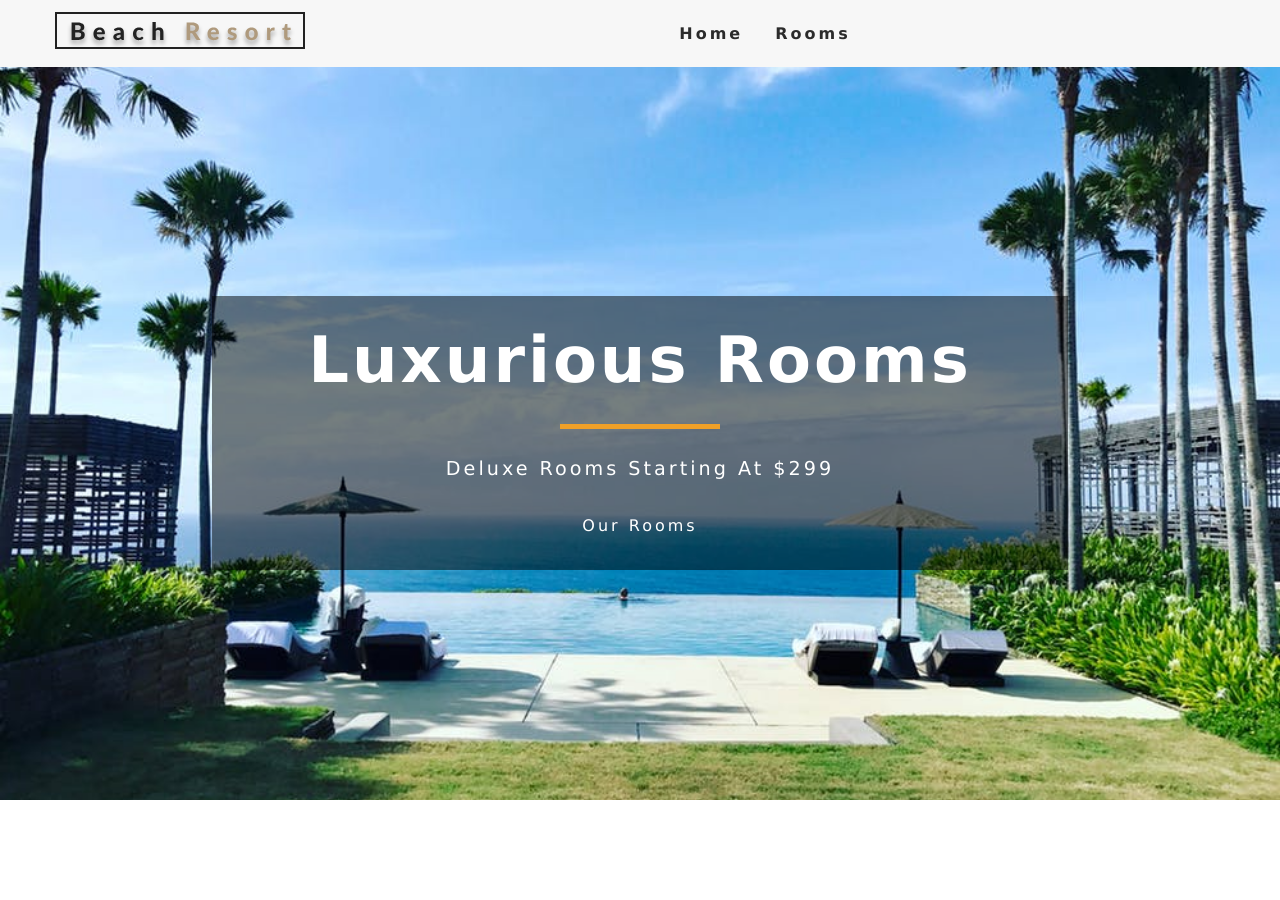
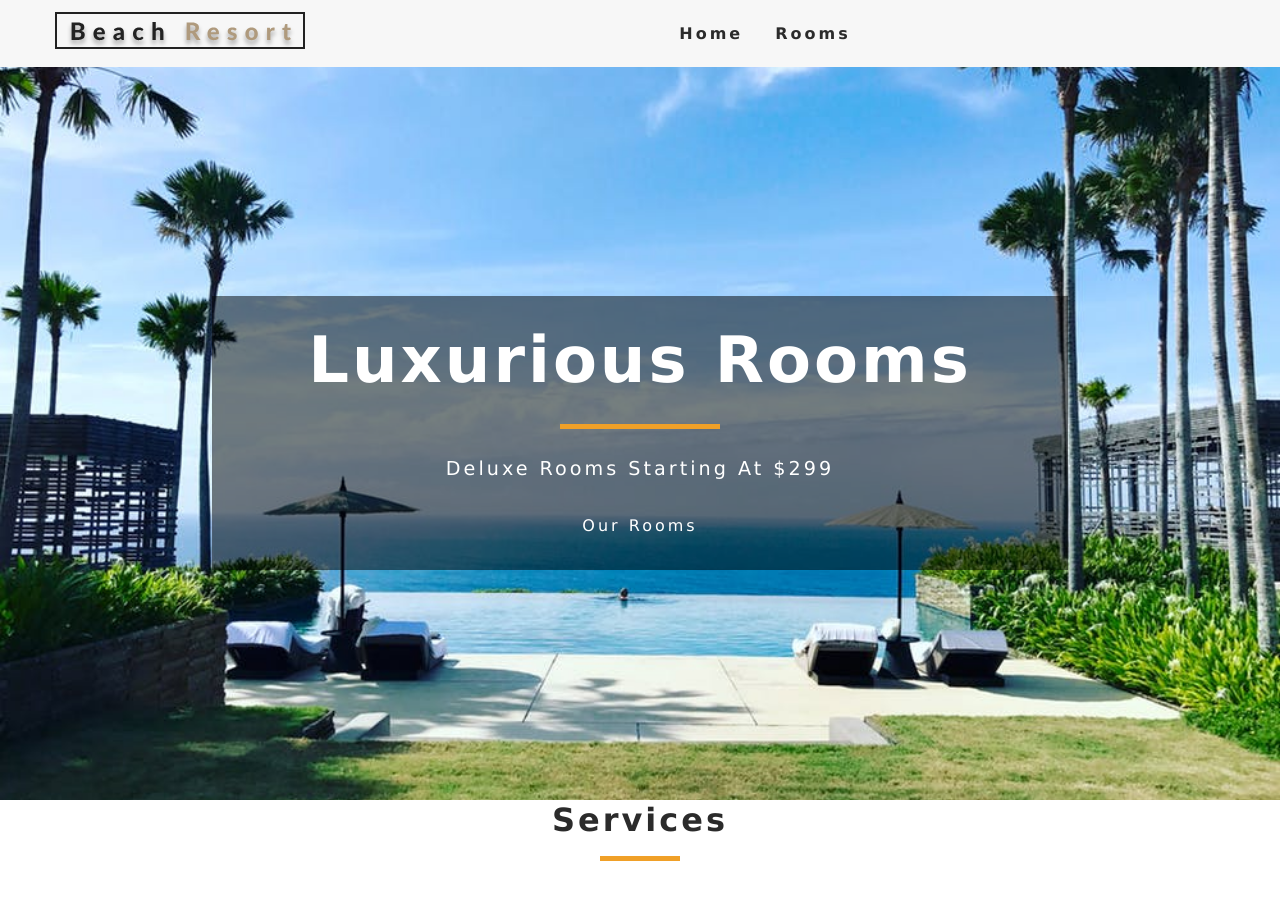
Before and after one commit to Giselesoubeiga/Oasis, a React (Create React App) app: page / in a window 1280 px wide. Shown: the top 900 px of the page. Before the commit the page ends 800 px from the top, so only its background shows below. Built offline with nearby package versions, Linux system fonts and the light colour scheme.

Commit message:
added services and title compoenents

```diff
--- /dev/null
+++ b/src/components/Services.js
@@ -0,0 +1,12 @@
+import React, { Component } from 'react'
+import Title from "./Title"
+
+export default class Services extends Component {
+    render() {
+        return (
+            <div>
+            <Title title="services"/>
+            </div>
+        )
+    }
+}
--- /dev/null
+++ b/src/components/Title.js
@@ -0,0 +1,10 @@
+import React from 'react'
+
+export default function Title({title}) {
+    return (
+        <div className="section-title">
+            <h4>{title}</h4>
+            <div/>
+        </div>
+    )
+}
--- a/src/pages/Home.js
+++ b/src/pages/Home.js
@@ -1,14 +1,21 @@
 import React, { Component } from 'react';
 import Hero from "../components/Hero";
 import Banner from "../components/Banner";
-import{Link} from "react-router-dom"
+import{Link} from "react-router-dom";
+import Services from "../components/Services"
 
 
 export default function Home() {
-    return <Hero>
+    return (
+        <>
+    <Hero>
         <Banner title="luxurious rooms" subtitle="deluxe rooms starting at $299">
             <Link to="/rooms" className="btn-priamary"></Link>
             our rooms
         </Banner>
     </Hero>
+    <Services/>
+    </>
+    );
+
 }
--- a/src/pages/Rooms.js
+++ b/src/pages/Rooms.js
@@ -2,7 +2,6 @@
 import Hero from "../components/Hero";
 import Banner from "../components/Banner";
 import { Link } from "react-router-dom";
-
 
 export default function Rooms() {
   return (
@@ -14,8 +13,6 @@
           </Link>
         </Banner>
       </Hero>
-
-
     </>
   );
 }
```
Also changed, not shown: 1 other file (tests, documents, lock files or other folders). Lines whose indentation alone changed are shown as unchanged.
